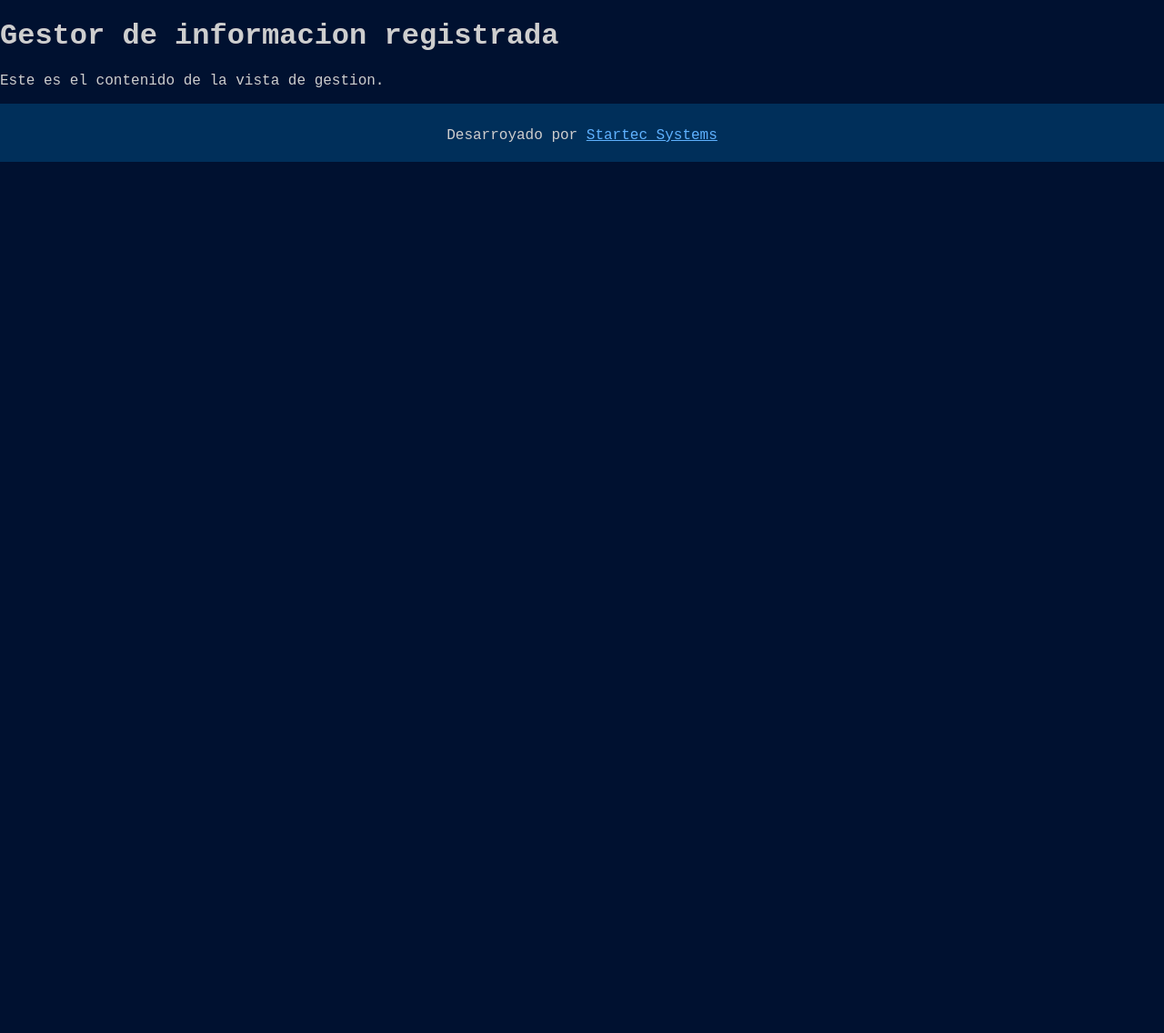
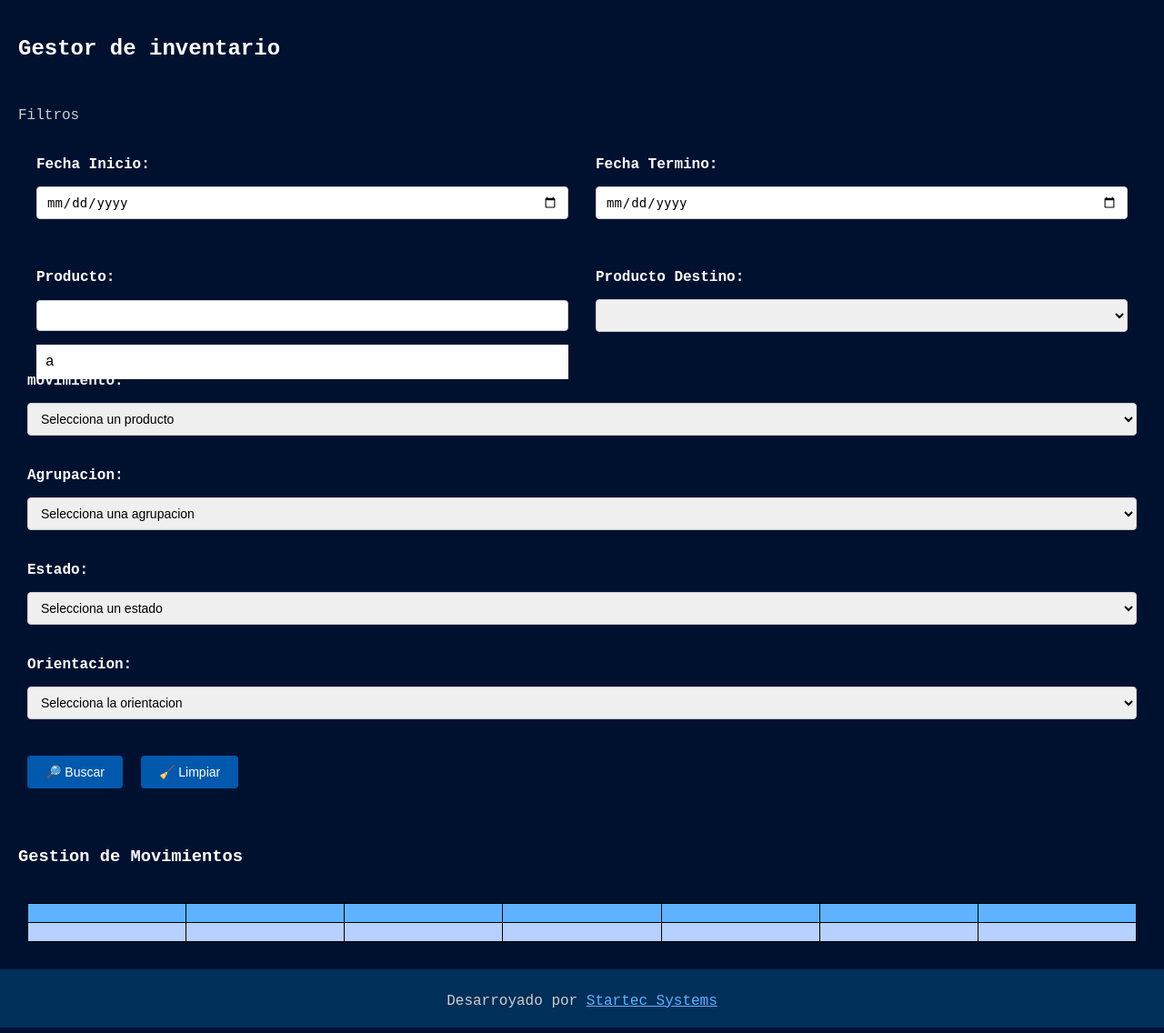
Before and after one commit to Isaac-Monted/PilaricaCarnes, a PHP site: page /carnes/gestor in a window 1280 px wide. Shown: the part 84-1220 px from the top of the page at 91% size. Before the commit the page ends 262 px from the top, so only its background shows below. Run offline with PHP 8.4, Linux system fonts and the light colour scheme; lists and menus that the app fills with data are empty.

Commit message:
Agregar vista de gestor de inventario con filtros y tabla de movimientos; optimizar selección de productos, agrupaciones, estados y orientaciones. Nota: queda pendiente agregar la funcionalidad a los widgets

```diff
--- a/views/gestor/index.php
+++ b/views/gestor/index.php
@@ -4,6 +4,111 @@
 </head>
 
 <body>
-    <h1>Gestor de informacion registrada</h1>
-    <p>Este es el contenido de la vista de gestion.</p>
+    <div>
+        <div>
+            <h2>Gestor de inventario</h2>
+        </div>
+        <div class="filtros">
+            <p>Filtros</p>
+            <div>
+                <div>
+                    <label for="fechaF_salidas">Fecha Inicio:</label>
+                    <input type="date" id="fechaF_salidas" name="fechaF_salidas">
+                </div>
+                <div>
+                    <label for="fechaF_salidas">Fecha Termino:</label>
+                    <input type="date" id="fechaF_salidas" name="fechaF_salidas">
+                </div>
+            </div>
+            <div>
+                <div>
+                    <label for="usuariosF_usuarios">Producto:</label>
+                    <input type="hidden" id="id_producto_salidas" name="id_producto_salidas">
+                    <section class="filtroDeLista" style="width: 100%">
+                        <input type="search" id="usuariosF_usuarios" name="usuariosF_usuarios">
+                        <ul id="listaResultadosSalidas" class="listaResultados"><li>a</li></ul>
+                    </section>
+                </div>
+                <div>
+                    <label for="productoF_salidas">Producto Destino:</label>
+                    <select id="productoF_salidas" name="productoF_salidas">
+                        <option value="1"></option>
+                    </select>
+                </div>
+            </div>
+            <div>
+                <label for="productoF_salidas">movimiento:</label>
+                <select id="productoF_salidas" name="productoF_salidas">
+                    <option value="" selected disabled>Selecciona un producto</option>
+                    <option value="Entradas">Entradas</option>
+                    <option value="Salidas">Salidas</option>
+                    <option value="Cambios">Cambios de presentacion</option>
+                    <option value="Inventario">Inventario</option>
+                </select>
+            </div>
+            <div>
+                <label for="productoF_salidas">Agrupacion:</label>
+                <select id="productoF_salidas" name="productoF_salidas">
+                    <option value="" selected disabled>Selecciona una agrupacion</option>
+                    <option value="Agrupado">Agrupado</option>
+                    <option value="Separado">Separado</option>
+                </select>
+            </div>
+            <div>
+                <label for="productoF_salidas">Estado:</label>
+                <select id="productoF_salidas" name="productoF_salidas">
+                    <option value="" selected disabled>Selecciona un estado</option>
+                    <option value="Activo">Activo</option>
+                    <option value="Inactivo">Inactivo</option>
+                </select>
+            </div>
+            <div>
+                <label for="productoF_salidas">Orientacion:</label>
+                <select id="productoF_salidas" name="productoF_salidas">
+                    <option value="" selected disabled>Selecciona la orientacion</option>
+                    <option value="ASC">Ascendente</option>
+                    <option value="DESC">Descendente</option>
+                </select>
+            </div>
+            <div>
+                <button id="filtrar_salidas" name="filtrar_salidas">🔎 Buscar </button>
+                <button id="filtrar_salidas" name="filtrar_salidas">🧹 Limpiar</button>
+            </div>
+        </div>
+        <div>
+            <h3>Gestion de Movimientos</h3>
+            <div class="contenedorTabla">
+                <table>
+                    <thead id="contenedorTablaSalidas">
+                        <tr>
+                            <th style="display: none"></th>
+                            <th></th>
+                            <th style="display: none"></th>
+                            <th></th>
+                            <th></th>
+                            <th></th>
+                            <th></th>
+                            <th></th>
+                            <th></th>
+                        </tr>
+                    </thead>
+                    <tbody id="contenedorTablaSalidas">
+                        <tr>
+                            <td style="display: none"></td>
+                            <td> </td>
+                            <td style="display: none"></td>
+                            <td></td>
+                            <td></td>
+                            <td></td>
+                            <td></td>
+                            <td></td>
+                            <td></td>
+                        </tr>
+                    </tbody>
+                    <tfoot></tfoot>
+                </table>
+            </div>
+        </div>
+
+    </div>
 </body>
```
